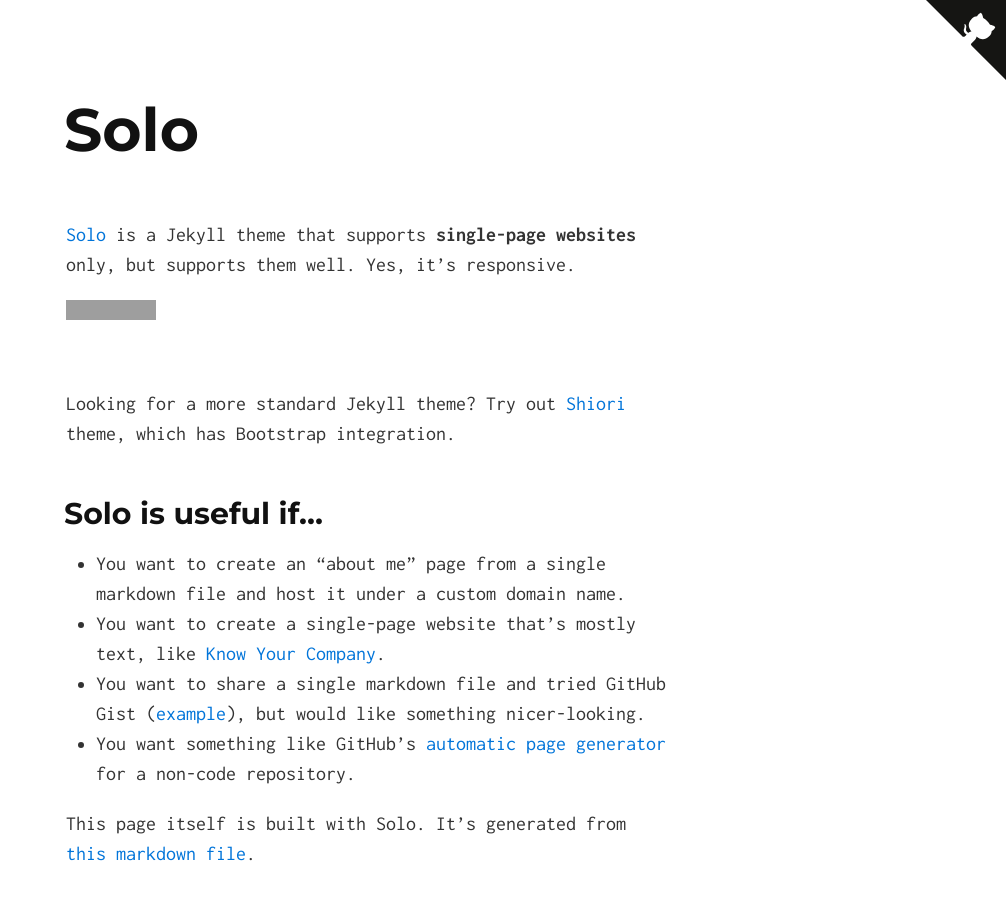
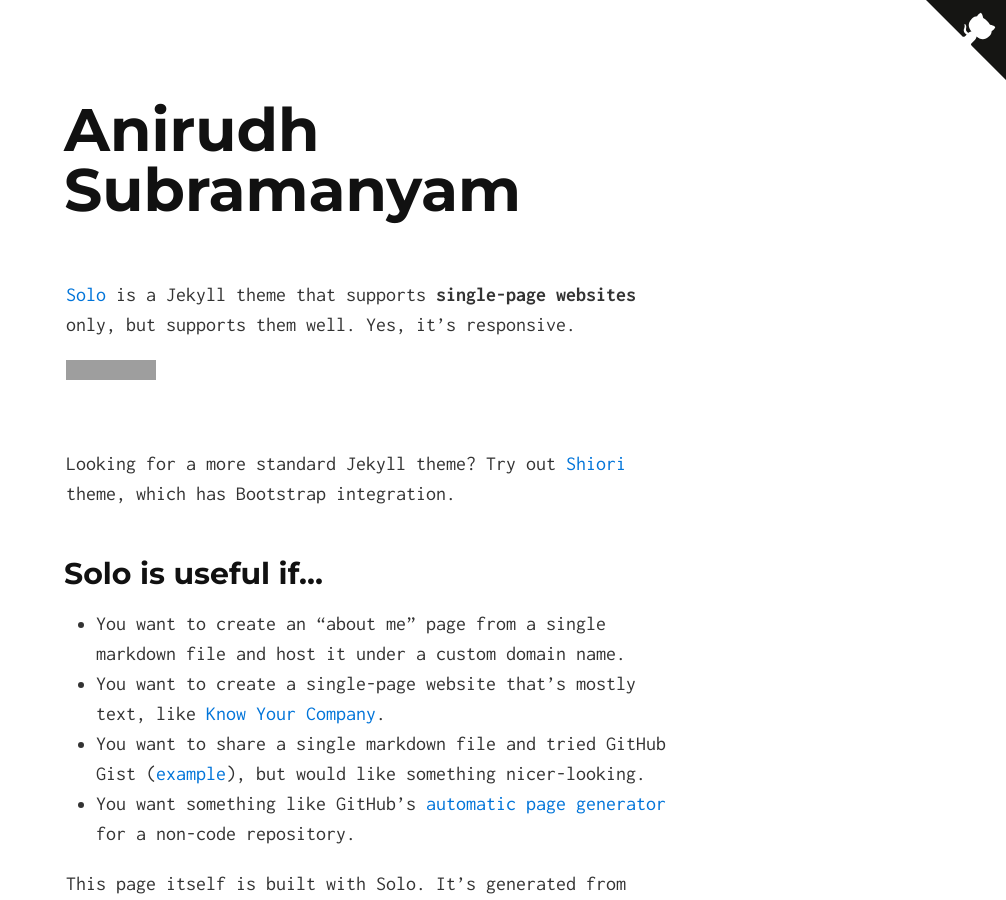
Before and after one commit to AnirudhSubramanyam/AnirudhSubramanyam.github.io, a Jekyll site: the page built from index.md, in a window 1280 px wide and 900 px high. Shown: the whole window, without its empty margins (274-1280 px from the left). Built offline with Jekyll 4.4.1, drawn with Linux system fonts in a browser that asks for light colours; grey boxes are pictures that could not be loaded.

Commit message:
Update _config.yml

```diff
--- a/_config.yml
+++ b/_config.yml
@@ -1,7 +1,7 @@
 # Site settings
-title: Solo, a Jekyll Theme
-tag_text: Solo
-description: Solo is a Jekyll theme that supports single-page websites only, but supports them well. Yes, it’s responsive.
+title: Anirudh Subramanyam
+tag_text: Anirudh Subramanyam
+description: Anirudh Subramanyam's personal website.
 
 # Build settings
 markdown: kramdown
```
